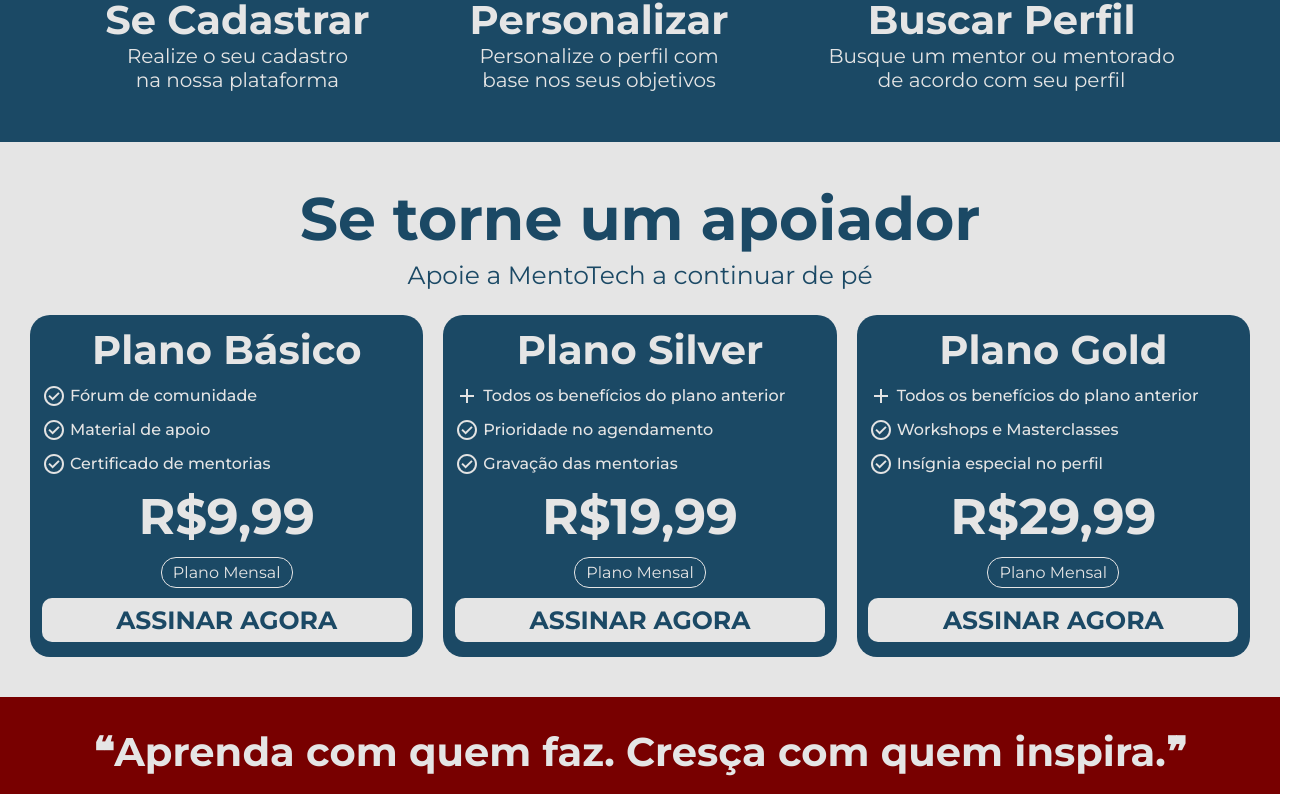
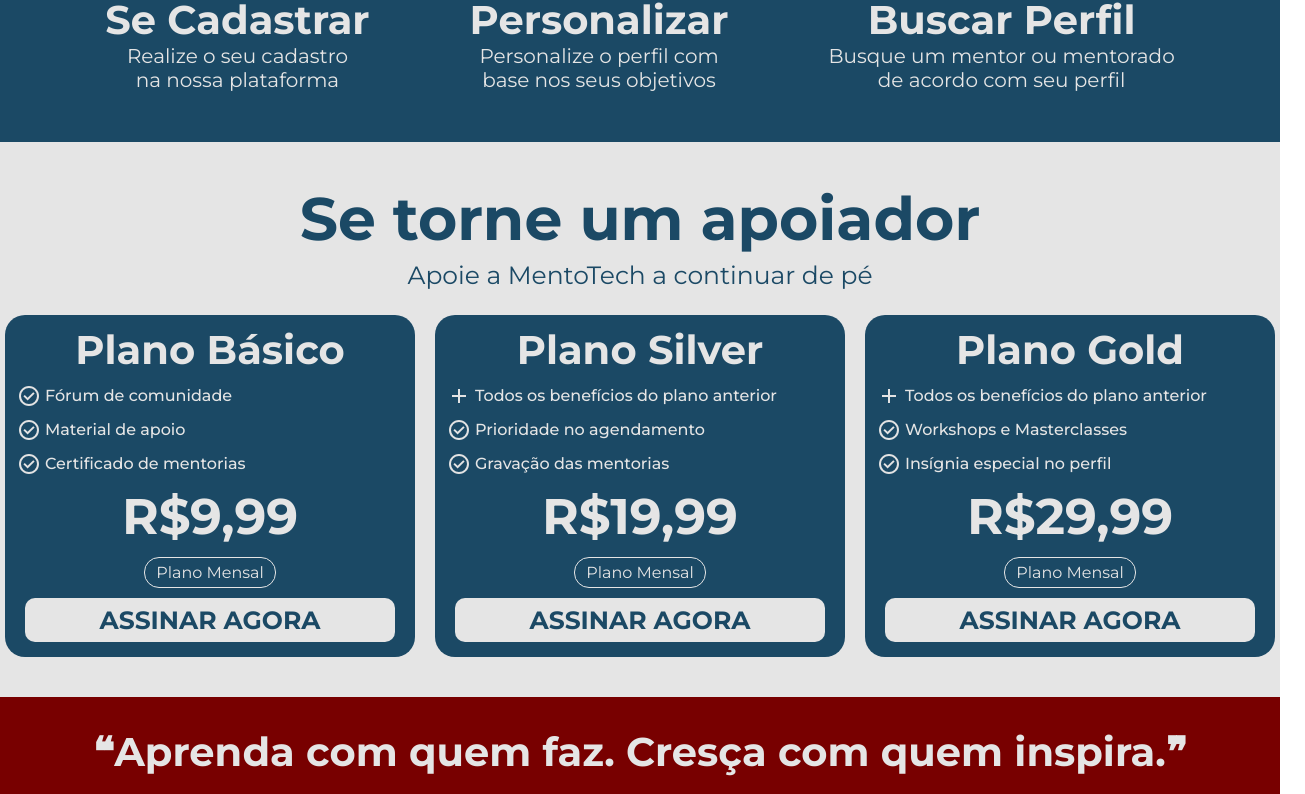
Before and after one commit to portelagu/MentoTech, a React (Create React App) app: page / in a window 1280 px wide. Shown: the part 2050-2844 px from the top of the page, 1305 px wide, since content can reach past the window. Built offline with nearby package versions, Linux system fonts and the light colour scheme.

Commit message:
run build and update readme

```diff
--- a/src/Pages/Home/Componentes/PlanosContainer/PlanosContainer.css
+++ b/src/Pages/Home/Componentes/PlanosContainer/PlanosContainer.css
@@ -1,7 +1,12 @@
+.planoscontainer {
+    background-color: #e5e5e5;
+    display: flex;
+    justify-content: center;
+}
+
 .planoscontainer-main-section {
     display: flex;
     flex-direction: column;
-    background-color: #e5e5e5;
     padding: 20px 0;
 }
 
--- a/src/Pages/Home/Componentes/PlanosContainer/PlanosContainer.jsx
+++ b/src/Pages/Home/Componentes/PlanosContainer/PlanosContainer.jsx
@@ -5,7 +5,7 @@ import plusIcon from '../../../../assets/plusicon.svg'
 
 function PlanosContainer(){
     return(
-        <>
+        <div className='planoscontainer'>
         <main className="planoscontainer-main-section">
             <div className="planoscontainer-section-header">
                 <h1 className="planoscontainer-title">Se torne um apoiador</h1>
@@ -41,7 +41,7 @@ function PlanosContainer(){
             />
             </div>
         </main>
-        </>
+        </div>
     )
 }
 
--- a/src/Pages/SignUp/SignUp.css
+++ b/src/Pages/SignUp/SignUp.css
@@ -19,6 +19,7 @@
     justify-content: center;
     align-items: center;
 }
+
 .signup-form-description {
 display: flex;
 flex-direction: column;
```
Also changed, not shown: 2 other files (tests, documents, lock files or other folders).
